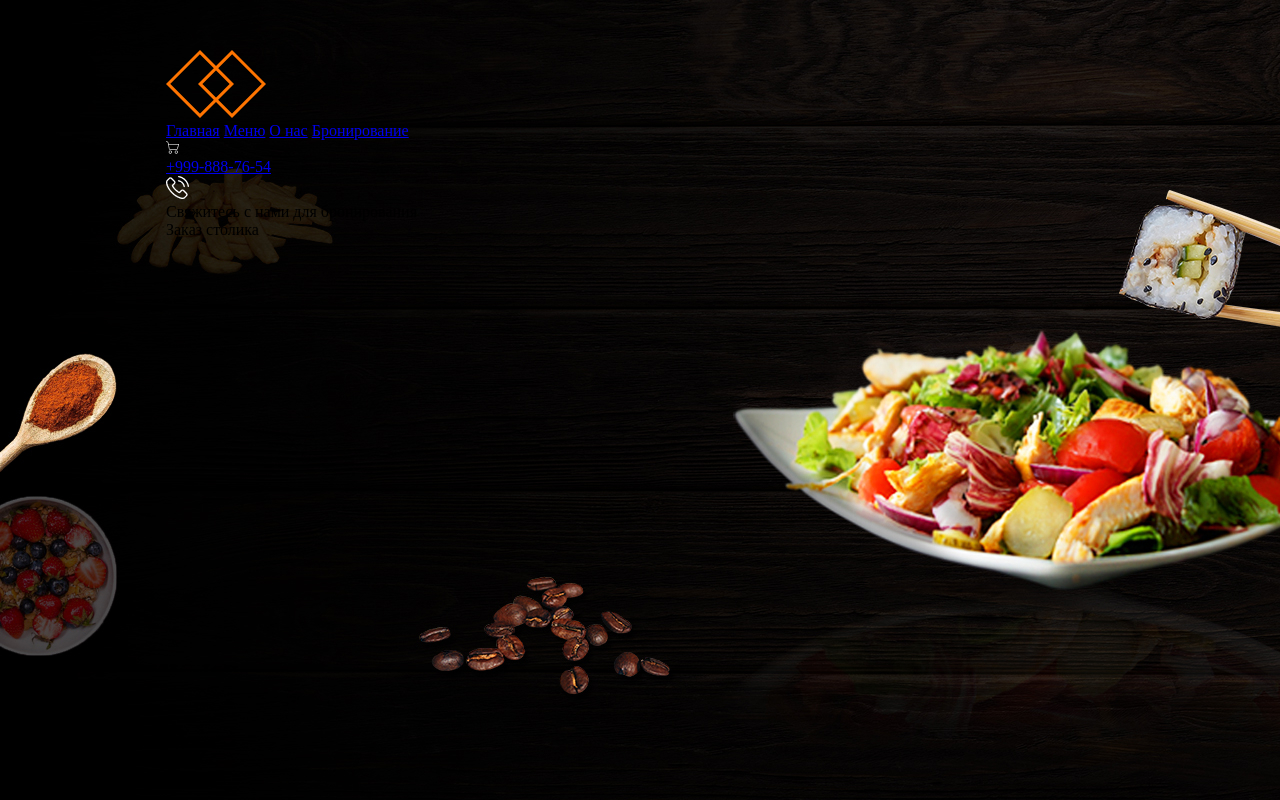
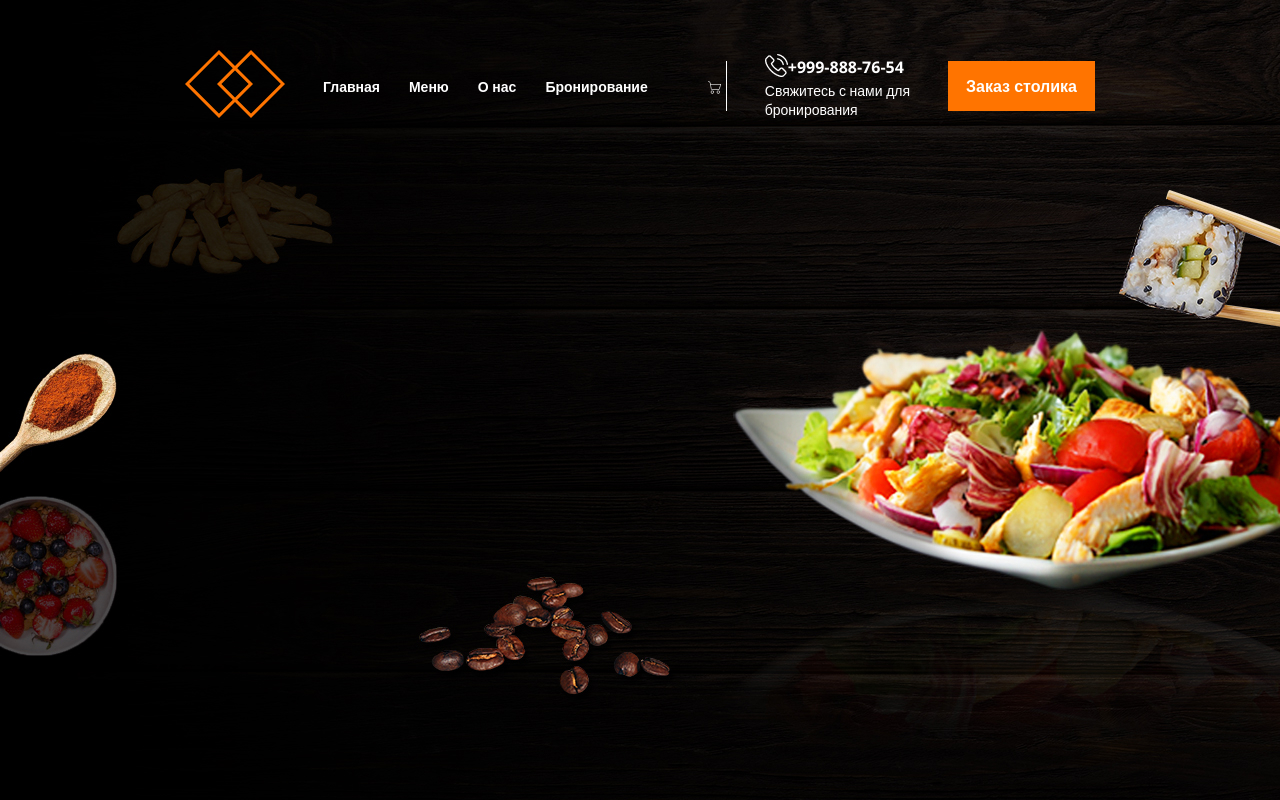
Before and after one commit to Tei4th1/rest_one, a plain HTML site: page index.html in a window 1280 px wide. Drawn offline with nearby package versions, Linux system fonts and the light colour scheme.

Commit message:
added_css

```diff
--- a/index.html
+++ b/index.html
@@ -5,12 +5,17 @@
     <meta name="viewport" content="width=device-width, initial-scale=1.0">
     <title>Document</title>
     <link rel="stylesheet" href="style.css">
+    <link rel="preconnect" href="https://fonts.googleapis.com">
+    <link rel="preconnect" href="https://fonts.gstatic.com" crossorigin>
+    <link href="https://fonts.googleapis.com/css2?family=Open+Sans:ital,wght@0,300..800;1,300..800&display=swap" rel="stylesheet">
 </head>
 <body>
     <div class = "header">
         <div class="container">
             <div class="header-line">
-                    <div class = "logo"><img src="LOGO.png" alt="logo">
+                <div class = "logo">
+                    <img src="LOGO.png" alt="logo">
+                </div>
                 <div class="navigation">
                     <a class="nav-item" href="#">Главная</a>
                     <a class="nav-item" href="#">Меню</a>
@@ -19,25 +24,26 @@
                 </div>
                 <div class="cart">
                     <a href="#">
-                        <img src="cart.png" alt="Корзина">
+                        <img class= "cart-img"src="cart.png" alt="Корзина">
                     </a>
                 </div>
                 <div class="phone">
-                    <div class="phone-numaber">
-                        <a href="#">+999-888-76-54</a>
-                    </div>
+                        <div class="phone-number">
                             <div class="phone-image">
                                 <a href="#">
                                     <img src="phone.png" alt="телефон">
                                 </a>
                             </div>
-
-                    <div class="phone-text">Свяжитесь с нами для
+                             <div>
+                                <a class = "num" href="#">+999-888-76-54</a>
+                            </div>
+                        </div>
+                    <div class="phone-text">Свяжитесь с нами для <br>
                         бронирования
                     </div>
                 </div>
                 <div class="btn">
-                    Заказ столика
+                    <a href="*" class="btn-text">Заказ столика</a>
                 </div>
 
             </div>
--- a/style.css
+++ b/style.css
@@ -1,3 +1,11 @@
+.open-sans-<uniquifier> {
+    font-family: "Open Sans", sans-serif;
+    font-optical-sizing: auto;
+    font-weight: <weight>;
+    font-style: normal;
+    font-variation-settings:
+      "wdth" 100;
+  }
 body {
     margin: 0;
 }
@@ -14,4 +22,68 @@ body {
     padding-top: 50px;
     display: flex;
     align-items: center;
+    justify-content: space-around;
 }
+.nav-item {
+    color: #fff;
+    text-decoration: none;
+    font-family: "Open Sans", sans-serif;
+    font-weight: 700;
+    font-size: 14px;
+    margin-right: 25px;
+
+    transition: color 0.3s linear;
+}
+.nav-item:hover {
+    color: crimson;
+
+}
+.cart {
+    position: relative;
+
+    border-right: 1px solid #fff;
+    padding-right: 15px;
+    height: 50px;
+}
+.cart-img {
+    position: absolute;
+    top: 20px;
+    right: 5px;
+
+}
+.num {
+    color: #fff;
+    text-decoration: none;
+    font-weight: 700;
+    font-family: "Open Sans", sans-serif;
+    transition: color 0.3s linear;
+}
+.phone-text {
+    color: #fff;
+    text-decoration: none;
+    font-family: "Open Sans", sans-serif;
+    font-weight: 400;
+    font-size: 14px;
+}
+.phone-number {
+    display: flex;
+    align-items: center;
+}
+.num:hover {
+    color: crimson;
+}
+.btn-text {
+    background: #FF7400;
+    color: #fff;
+    text-decoration: none;
+    font-family: "Open Sans", sans-serif;
+    font-weight: 700;
+    padding: 14px 18px;
+    transition: color 0.3s linear;
+
+}
+
+.btn-text:hover {
+    background-color: crimson;
+
+}
```
Lines whose indentation alone changed are shown as unchanged.
